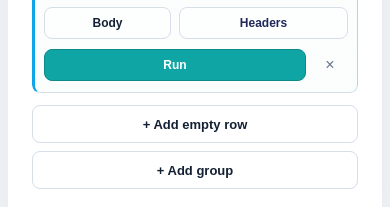
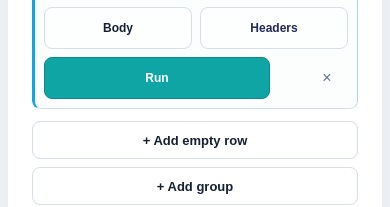
Before and after one commit to MahmoudRumaneh/devman, a website: page public/index.html in a window 390 px wide. Shown: the part 2888-3095 px from the top of the page. Drawn offline with Linux system fonts and the light colour scheme.

Commit message:
Refactor grid layout for request and actions cells in responsive design

```diff
--- a/public/style.css
+++ b/public/style.css
@@ -1997,14 +1997,9 @@ body {
 }
 
 @media (max-width: 360px) {
-  .request-method,
-  .request-path,
-  .request-main > .request-meta:nth-child(3),
-  .request-main > .request-meta:nth-child(4),
-  .result-cell,
-  .actions-cell {
-    grid-column: 1;
-    grid-row: auto;
+  .request-main {
+    grid-template-columns: minmax(76px, 88px) minmax(0, 1fr);
+    gap: 8px;
   }
 }
 
@@ -3077,7 +3072,12 @@ body.modal-open {
 
 @media (max-width: 860px) {
   .actions-cell {
-    grid-template-columns: minmax(0, 1fr) minmax(0, 1fr) minmax(0, 1fr) 36px;
+    grid-template-columns: minmax(0, 1fr) minmax(0, 1fr) minmax(0, 1fr) 40px;
+  }
+
+  .actions-cell .row-action,
+  .actions-cell .row-remove {
+    min-height: 42px;
   }
 
   .headers-panel-head {
@@ -3139,27 +3139,31 @@ body.modal-open {
 
 @media (max-width: 420px) {
   .actions-cell {
-    grid-template-columns: minmax(0, 1fr) minmax(0, 1fr) 34px;
+    grid-template-columns: repeat(4, minmax(0, 1fr));
+    gap: 8px;
   }
 
   .endpoint-body-btn {
-    grid-column: 1;
+    grid-column: 1 / 3;
     grid-row: 1;
   }
 
   .endpoint-headers-btn {
-    grid-column: 2 / 4;
+    grid-column: 3 / 5;
     grid-row: 1;
   }
 
   .run-endpoint-btn {
-    grid-column: 1 / 3;
+    grid-column: 1 / 4;
     grid-row: 2;
   }
 
   .actions-cell .row-remove {
-    grid-column: 3;
+    grid-column: 4;
     grid-row: 2;
+    width: 42px;
+    height: 42px;
+    justify-self: end;
   }
 
   .headers-editor {
```
